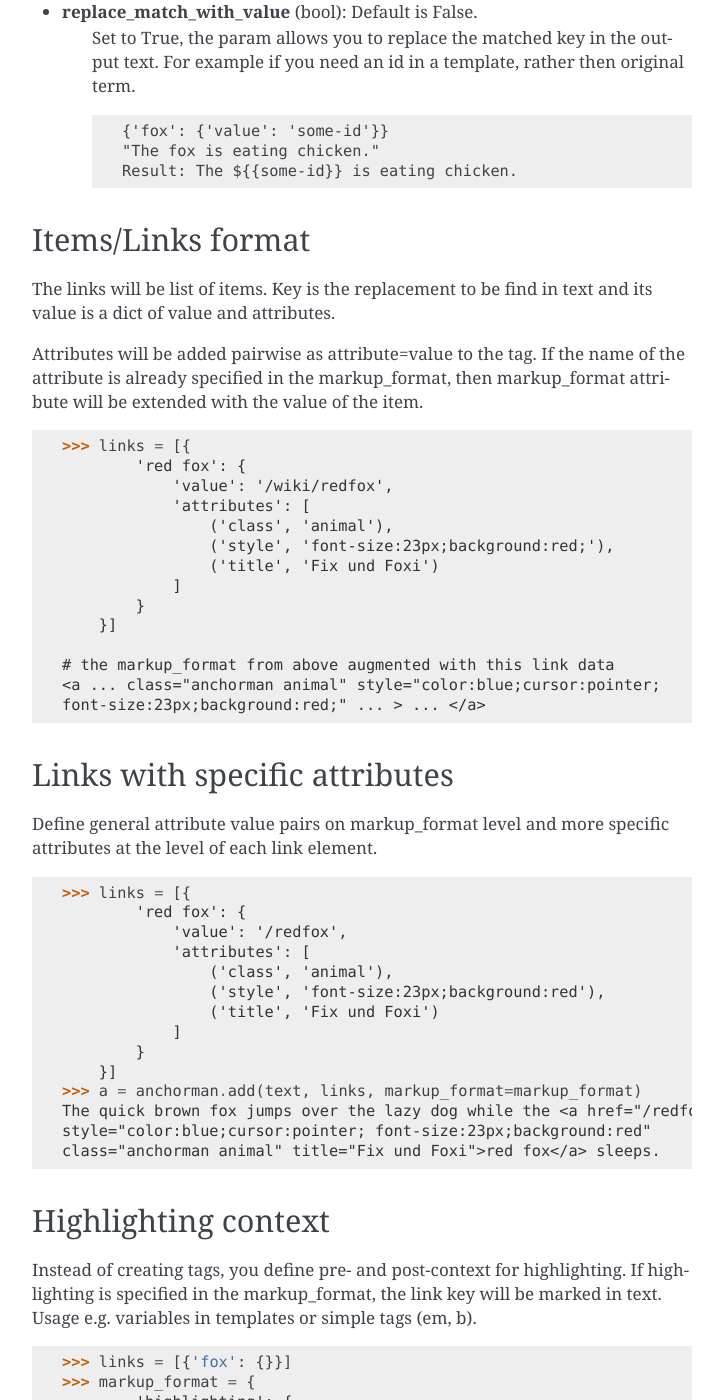
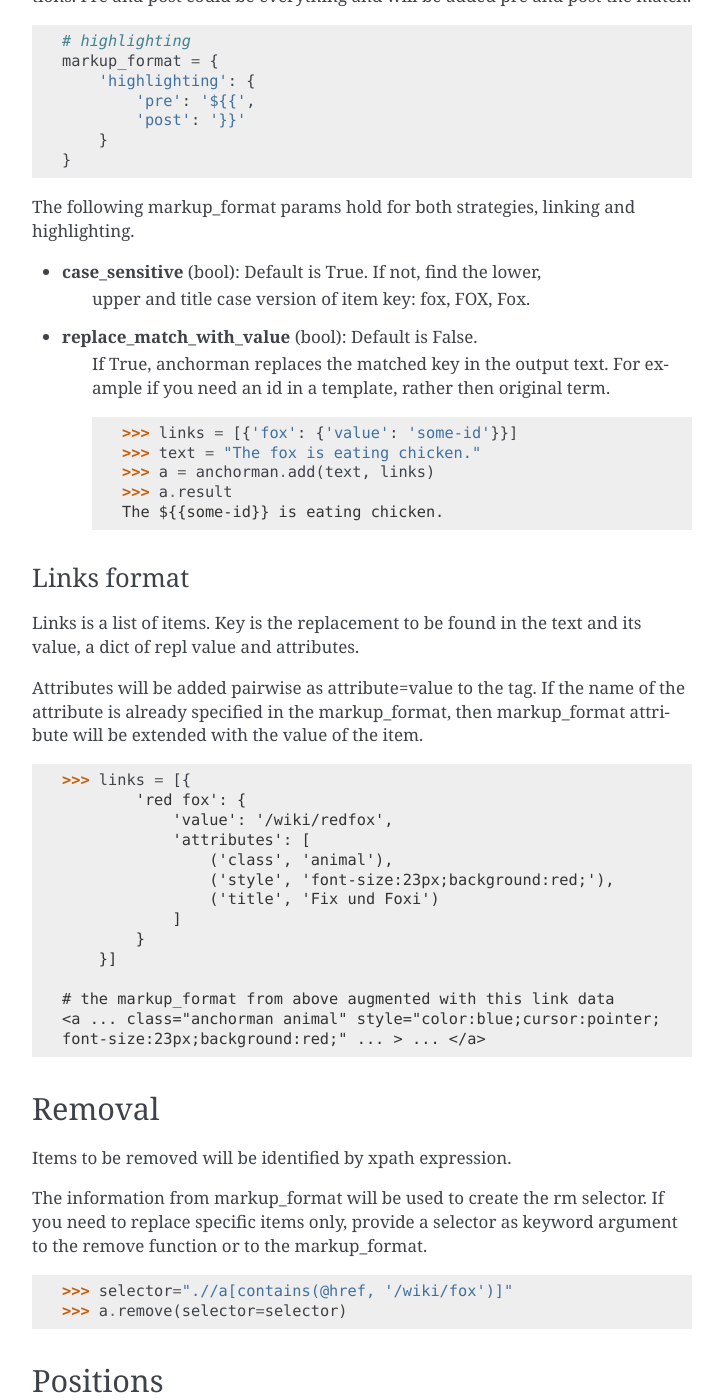
Before and after one commit to rebeling/anchorman, a Sphinx documentation site: the page built from docs/firststeps.rst, in a window 1280 px wide and 1400 px high, scrolled down 1362 px. Shown: the whole window, without its empty margins (388-1111 px from the left). Built offline with Sphinx 7.4.7, drawn with Linux system fonts in a browser that asks for light colours; some of the changed text lies outside the part shown.

```diff
--- a/docs/_templates/sidebarintro.html
+++ b/docs/_templates/sidebarintro.html
@@ -7,7 +7,6 @@
 <h1 class="logo logo-name"><a href="#">Anchorman</a></h1>
 turns your text into hypertext.
 </p>
-<br>
 
 <h3>Badges</h3>
   <style type="text/css">
@@ -28,14 +27,8 @@ turns your text into hypertext.
 
 
   <li>
-    <a href='https://readthedocs.org/projects/anchorman/?badge=latest' title="read the docs">
+    <a href='http://anchorman.readthedocs.org/en/latest/' title="read the docs">
       <img src='https://readthedocs.org/projects/anchorman/badge/?version=latest' alt='Documentation Status' />
-    </a>
-  </li>
-
-  <li>
-    <a href="https://www.python.org/" title="python">
-      <img src="https://img.shields.io/badge/code-python-yellow.svg?style=flat">
     </a>
   </li>
 
@@ -48,14 +41,7 @@ turns your text into hypertext.
 
   <li>
     <a href="http://en.wikipedia.org/wiki/00_Agent">
-      <img src="https://img.shields.io/badge/double O-yes-brightgreen.svg?style=flat" alt="double O status" />
-    </a>
-  </li>
-
-
-  <li>
-    <a href="" title="create shields">
-      <img src="https://img.shields.io/badge/lang-en-yellow.svg?style=flat">
+      <img src="https://img.shields.io/badge/double O status-True-brightgreen.svg?style=flat" alt="double O status" />
     </a>
   </li>
 
@@ -97,4 +83,3 @@ turns your text into hypertext.
 
 </ul>
 <div style="clear:both"></div>
-<br>
--- a/docs/firststeps.rst
+++ b/docs/firststeps.rst
@@ -1,16 +1,35 @@
-Usage
-=====
-Anchorman uses three things: a text, some links and a markup specification. It will iterate the text parse[1] and try to apply the links.
+User guide
+==============
 
-Markup specification define the strategy. One option is to create a tag of a word and the other is to highlight it.
+Anchorman uses three things: a text, some links and a markup
+specification. It will iterate the text parse [1]_ and try to apply
+the links.
 
-[1] the text will be parsed in to an lxml object for processing
+Markup specification define your strategy for replacing the elements.
+One option is to create a tag of a word and the other is to highlight it.
+
+.. [1] the text will be parsed in to an lxml object for processing
 
 
-General Params
+Basic example
 --------------
-The following **keyword arguments** configure anchormans
-general behavior.
+
+.. code-block:: python
+
+    >>> import anchorman
+    >>> text = "The quick brown fox jumps over the lazy dog."
+    >>> links = [{'fox': {'value': '/wiki/fox'}},
+                 {'dog': {'value': '/wiki/dog'}}]
+    >>> a = anchorman.add(text, links)
+    >>> a.result
+    The quick brown <a href="/wiki/fox" class="anchorman">fox</a> jumps
+    over the lazy <a href="/wiki/dog" class="anchorman">dog</a>.
+
+
+Command replacements
+--------------------
+The following **keyword arguments** configure anchormans general
+replacement behavior.
 
 * **replaces_per_item** (int): Default 1
     Item in links, from first occurence on - starting left edge.
@@ -27,7 +46,7 @@ general behavior.
 
 
 Markup format
-+++++++++++++
+++++++++++++++
 
 The markup provides two strategies, **linking** and **highlighting**.
 For links specify a tag, a value_key (attribute for item value) and a
@@ -36,14 +55,15 @@ attribute=value to the tag.
 
 .. code::
 
-    >>> markup_format = {
-            'tag': 'a',
-            'value_key': 'href',
-            'attributes': [
-                ('style', 'color:blue;cursor:pointer;'),
-                ('class', 'anchorman')
-            ]
-        }
+    # linking
+    markup_format = {
+        'tag': 'a',
+        'value_key': 'href',
+        'attributes': [
+            ('style', 'color:blue;cursor:pointer;'),
+            ('class', 'anchorman')
+        ]
+    }
 
 To use **highlighting** simply add a highlighting object with pre and post
 definitions. Pre and post could be everything and will be added pre and
@@ -51,40 +71,43 @@ post the match.
 
 .. code::
 
-    >>> markup_format = {
-            'highlighting': {
-                'pre': '${{',
-                'post': '}}'
-            }
+    # highlighting
+    markup_format = {
+        'highlighting': {
+            'pre': '${{',
+            'post': '}}'
         }
+    }
 
-The following params hold for both strategies, linking and highlighting.
+The following markup_format params hold for both strategies,
+linking and highlighting.
 
-* **case_sensitive** (bool): Default is True. Set to False,
-    it is possible to find the lower, upper and title case version of
-    item key: fox, FOX, Fox. ...to be improved.
+* **case_sensitive** (bool): Default is True. If not, find the lower,
+    upper and title case version of item key: fox, FOX, Fox.
 
 * **replace_match_with_value** (bool): Default is False.
-    Set to True, the param allows you to replace the matched key in the output text. For example if you need an id in a template, rather then original term.
+    If True, anchorman replaces the matched key in the output text.
+    For example if you need an id in a template, rather then original
+    term.
 
     .. code::
 
-        {'fox': {'value': 'some-id'}}
-        "The fox is eating chicken."
-        Result: The ${{some-id}} is eating chicken.
+        >>> links = [{'fox': {'value': 'some-id'}}]
+        >>> text = "The fox is eating chicken."
+        >>> a = anchorman.add(text, links)
+        >>> a.result
+        The ${{some-id}} is eating chicken.
 
 
-Items/Links format
-------------------
+Links format
+++++++++++++++
 
-The links will be list of items. Key is the replacement to be find in
-text and its value is a dict of value and attributes.
+Links is a list of items. Key is the replacement to be found in
+the text and its value, a dict of repl value and attributes.
 
 Attributes will be added pairwise as attribute=value to the tag. If the
 name of the attribute is already specified in the markup_format, then
 markup_format attribute will be extended with the value of the item.
-
-
 
 .. code::
 
@@ -104,59 +127,23 @@ markup_format attribute will be extended with the value of the item.
     font-size:23px;background:red;" ... > ... </a>
 
 
+Removal
+---------
 
-Links with specific attributes
-------------------------------
+Items to be removed will be identified by xpath expression.
 
-Define general attribute value pairs on markup_format level and more specific attributes at the level of each link element.
+The information from markup_format will be used to create the
+rm selector. If you need to replace specific items only, provide a
+selector as keyword argument to the remove function or to the
+markup_format.
 
 .. code::
 
-    >>> links = [{
-            'red fox': {
-                'value': '/redfox',
-                'attributes': [
-                    ('class', 'animal'),
-                    ('style', 'font-size:23px;background:red'),
-                    ('title', 'Fix und Foxi')
-                ]
-            }
-        }]
-    >>> a = anchorman.add(text, links, markup_format=markup_format)
-    The quick brown fox jumps over the lazy dog while the <a href="/redfox"
-    style="color:blue;cursor:pointer; font-size:23px;background:red"
-    class="anchorman animal" title="Fix und Foxi">red fox</a> sleeps.
+    >>> selector=".//a[contains(@href, '/wiki/fox')]"
+    >>> a.remove(selector=selector)
 
-
-Highlighting context
---------------------
-
-Instead of creating tags, you define pre- and post-context for highlighting.
-If highlighting is specified in the markup_format, the link key will be marked
-in text. Usage e.g. variables in templates or simple tags (em, b).
-
-.. code::
-
-    >>> links = [{'fox': {}}]
-    >>> markup_format = {
-            'highlighting': {
-                'pre': '${{',
-                'post': '}}'
-            }
-        }
-    >>> a = anchorman.add(text, links, markup_format=markup_format)
-    >>> print a
-    The quick brown ${{fox}} jumps over the lazy dog while the red
-    ${{fox}} sleeps.
-
-
-
-Removal
----------
-
-.. code::
-
-    rm-identifier: create a specific identifier per set to delete them later
+.. * **rm-identifier** Create a specific identifier per set to delete
+..     its members later.
 
 
 Positions
```
Also changed, not shown: docs/index.rst (+20 -16 lines).
